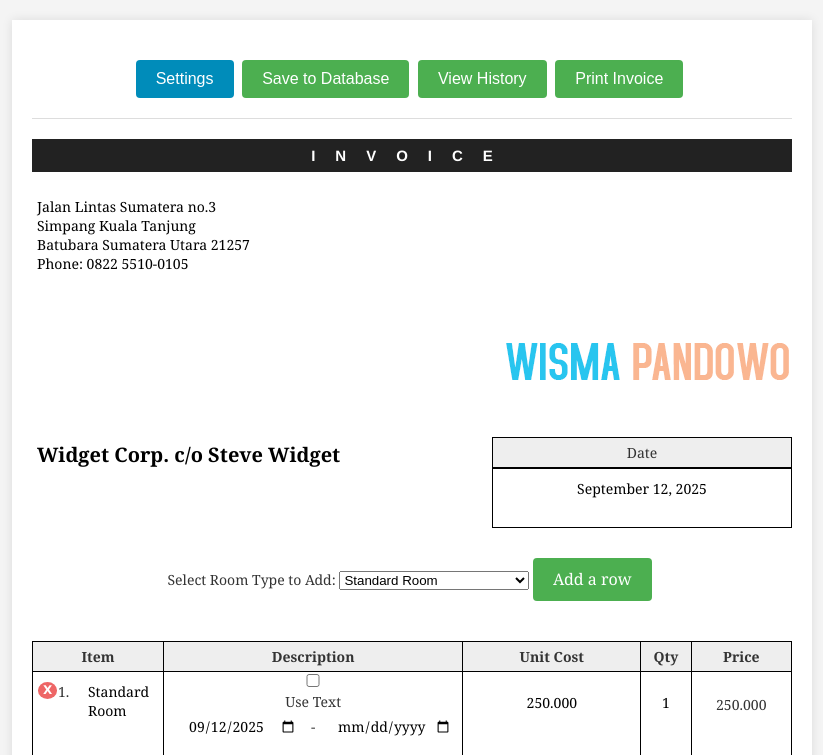
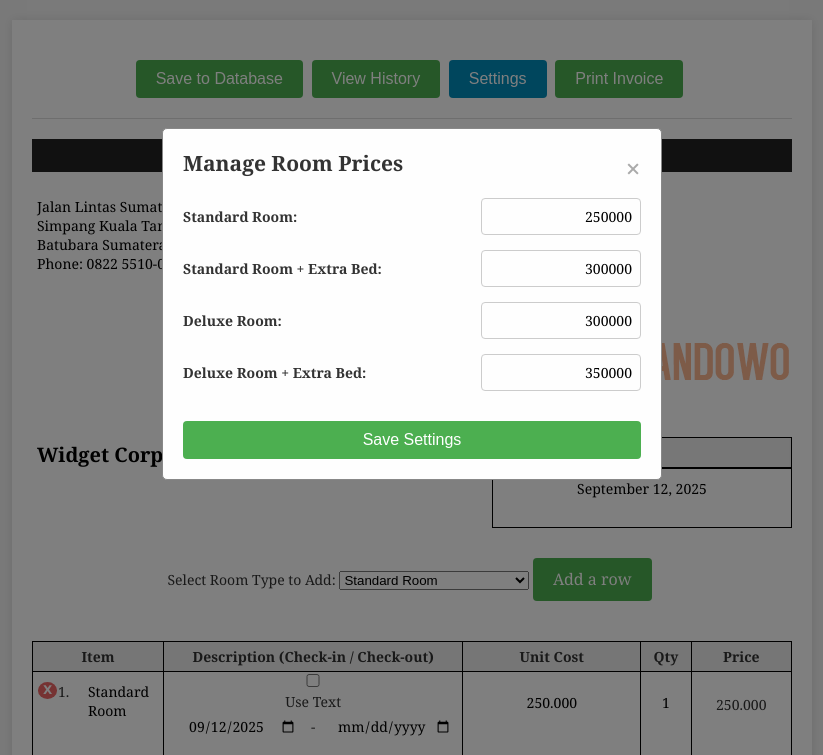
Before and after one commit to setioryski/editable-invoice, a website built with Vite: page frontend/invoice.html in a window 1280 px wide. Both pictures are taken after a click on the button "Settings". Shown: the top 755 px of the page, without its empty margins (228-1051 px from the left). Built offline with nearby package versions, Linux system fonts and the light colour scheme.

Commit message:
already prod

```diff
--- a/frontend/invoice.html
+++ b/frontend/invoice.html
@@ -9,9 +9,9 @@
   <body>
     <div id="page-wrap">
         <div class="controls no-print">
-            <button id="settings-btn">Settings</button>
             <button id="save-btn">Save to Database</button>
             <button id="history-btn">View History</button>
+            <button id="settings-btn">Settings</button>
             <button id="print-btn">Print Invoice</button>
         </div>
 
@@ -31,6 +31,10 @@ Phone: 0822 5510-0105</textarea>
         </div>
 
         <div id="customer">
+            <div class="font-controls no-print">
+                <button id="font-size-increase">+</button>
+                <button id="font-size-decrease">-</button>
+            </div>
             <textarea id="customer-title">Widget Corp. c/o Steve Widget</textarea>
             <table id="meta">
                 <tr>
@@ -55,7 +59,7 @@ Phone: 0822 5510-0105</textarea>
           <thead>
               <tr>
                   <th class="text-center">Item</th>
-                  <th class="text-center">Description</th>
+                  <th class="text-center">Description (Check-in / Check-out)</th>
                   <th class="text-center cost-col">Unit Cost</th>
                   <th class="text-center qty-col">Qty</th>
                   <th class="text-center price-col">Price</th>
@@ -106,26 +110,26 @@ Phone: 0822 5510-0105</textarea>
     <div id="settingsModal" class="modal no-print">
         <div class="modal-content">
             <span class="close-button">&times;</span>
-            <h2>Room Price Settings</h2>
-            <div id="settings-form">
+            <h2>Manage Room Prices</h2>
+            <form id="settings-form">
                 <div class="setting-item">
                     <label for="price-standard">Standard Room:</label>
                     <input type="text" id="price-standard" class="price-input">
                 </div>
                 <div class="setting-item">
-                    <label for="price-standard_extrabed">Standard Room + Extra Bed:</label>
-                    <input type="text" id="price-standard_extrabed" class="price-input">
+                    <label for="price-standard-extrabed">Standard Room + Extra Bed:</label>
+                    <input type="text" id="price-standard-extrabed" class="price-input">
                 </div>
                 <div class="setting-item">
                     <label for="price-deluxe">Deluxe Room:</label>
                     <input type="text" id="price-deluxe" class="price-input">
                 </div>
                 <div class="setting-item">
-                    <label for="price-deluxe_extrabed">Deluxe Room + Extra Bed:</label>
-                    <input type="text" id="price-deluxe_extrabed" class="price-input">
+                    <label for="price-deluxe-extrabed">Deluxe Room + Extra Bed:</label>
+                    <input type="text" id="price-deluxe-extrabed" class="price-input">
                 </div>
-                <button id="save-settings-btn">Save Settings</button>
-            </div>
+                <button type="submit" id="save-settings-btn">Save Settings</button>
+            </form>
         </div>
     </div>
 
--- a/frontend/src/main.js
+++ b/frontend/src/main.js
@@ -348,6 +348,34 @@ document.addEventListener('DOMContentLoaded', () => {
     document.getElementById('history-btn').addEventListener('click', showHistory);
     document.getElementById('settings-btn').addEventListener('click', openSettingsModal);
 
+    // --- Font Size Control Logic ---
+    const customerTitle = document.getElementById('customer-title');
+    const increaseFontBtn = document.getElementById('font-size-increase');
+    const decreaseFontBtn = document.getElementById('font-size-decrease');
+
+    // Function to apply font size and save it
+    const applyFontSize = (size) => {
+        // Ensure font size doesn't go below a readable limit
+        if (size < 10) size = 10;
+        customerTitle.style.fontSize = `${size}px`;
+        localStorage.setItem('customerTitleFontSize', size);
+    };
+
+    // Load initial font size from localStorage or use default
+    let currentFontSize = parseInt(localStorage.getItem('customerTitleFontSize')) || 20;
+    applyFontSize(currentFontSize);
+
+    // Event listeners for buttons
+    increaseFontBtn.addEventListener('click', () => {
+        currentFontSize += 1;
+        applyFontSize(currentFontSize);
+    });
+
+    decreaseFontBtn.addEventListener('click', () => {
+        currentFontSize -= 1;
+        applyFontSize(currentFontSize);
+    });
+
     // --- Print Handling ---
     const originalTitle = document.title;
 
--- a/frontend/src/style.css
+++ b/frontend/src/style.css
@@ -52,7 +52,10 @@ table td, table th { border: 1px solid black; padding: 5px; text-align: center;
 
 /* Customer and Meta */
 /* Container for the customer title and the meta table (date, etc.). */
-#customer { overflow: hidden; }
+#customer {
+    overflow: hidden;
+    position: relative; /* Diperlukan untuk memposisikan tombol font secara absolut */
+}
 /* Styles the customer's name/title. */
 #customer-title { font-size: 20px; font-weight: bold; float: left; width: 50%; text-align: left; }
 /* Styles the table on the right that contains the date. */
@@ -63,6 +66,34 @@ table td, table th { border: 1px solid black; padding: 5px; text-align: center;
 #meta td.meta-head { background: #eee; justify-content: center;}
 /* Ensures the textarea inside the meta table is centered. */
 #meta td textarea { text-align: center; }
+
+/* Font Size Controls */
+.font-controls {
+    position: absolute;
+    top: 0;
+    left: 42%; /* Posisi di dekat akhir area nama pelanggan */
+    display: flex;
+    gap: 5px;
+    align-items: center;
+}
+.font-controls button {
+    background-color: #666;
+    color: white;
+    border: none;
+    border-radius: 50%;
+    cursor: pointer;
+    width: 24px;
+    height: 24px;
+    font-size: 18px;
+    line-height: 24px;
+    padding: 0;
+    margin: 0;
+    font-weight: bold;
+}
+.font-controls button:hover {
+    background-color: #333;
+}
+
 
 /* Items Table */
 /* Main styles for the invoice items table. */
@@ -138,7 +169,13 @@ table td, table th { border: 1px solid black; padding: 5px; text-align: center;
     white-space: nowrap; /* Prevents long numbers from wrapping */
 }
 /* Styles the "Amount Paid" textarea within the totals section. */
-#items td.total-value textarea { height: 20px; background: none; text-align: right; }
+#items td.total-value textarea {
+    height: 20px;
+    background: none;
+    text-align: right;
+    position: relative;
+    top: 5px;
+}
 /* Styles the "Balance Due" row to give it emphasis. */
 #items td.balance { background: #eee; font-weight: bold;}
 /* Hides the border on blank cells used for spacing in the footer. */
```
